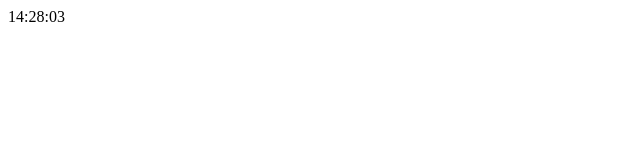
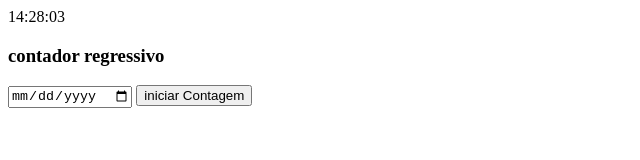
Before and after one commit to Imetralha1/sitenovo, a plain HTML site: page util.html in a window 1280 px wide. Shown: the whole page, without its empty margins (0-640 px from the left). Drawn offline with Linux system fonts and the light colour scheme.

Commit message:
Update util.html

```diff
--- a/util.html
+++ b/util.html
@@ -20,5 +20,36 @@
 
      setInterval(atualizarRelogio, 1000)
     </script>
+
+      <h3> contador regressivo</h3>
+     <input type="date" id="dataSelecionada">
+     <button onclick="iniciarContagem()">iniciar Contagem</button>
+     <script>
+
+     function iniciarContagem(){
+        console.log("teste!")
+
+        const agora = new Date();
+        const dataSelecionada = document.getElementById("dataSelecionada").value
+        const dataFim = new Date(dataSelecionada)
+        const diferenca = dataFim - agora
+
+        const dias = Math.floor(diferenca / (1000 * 60 * 60 * 24))
+        const horas = Math.floor ((diferenca % (1000 * 60 * 60 * 24)) / (1000 * 60 * 60))
+        const minutos = Math.floor ((diferenca % (1000 * 60 * 60 )) / (1000 * 60))
+        const segundos = Math.floor ((diferenca % (1000 * 60 )) / 1000)
+
+
+        console.log(agora)
+        console.log(dataSelecionada)
+        console.log(dataFim)
+
+        console.log(dias)
+        console.log(horas)
+        console.log(minutos)
+        console.log(segundos)
+     }
+
+     </script>
 </body>
 </html>
```
